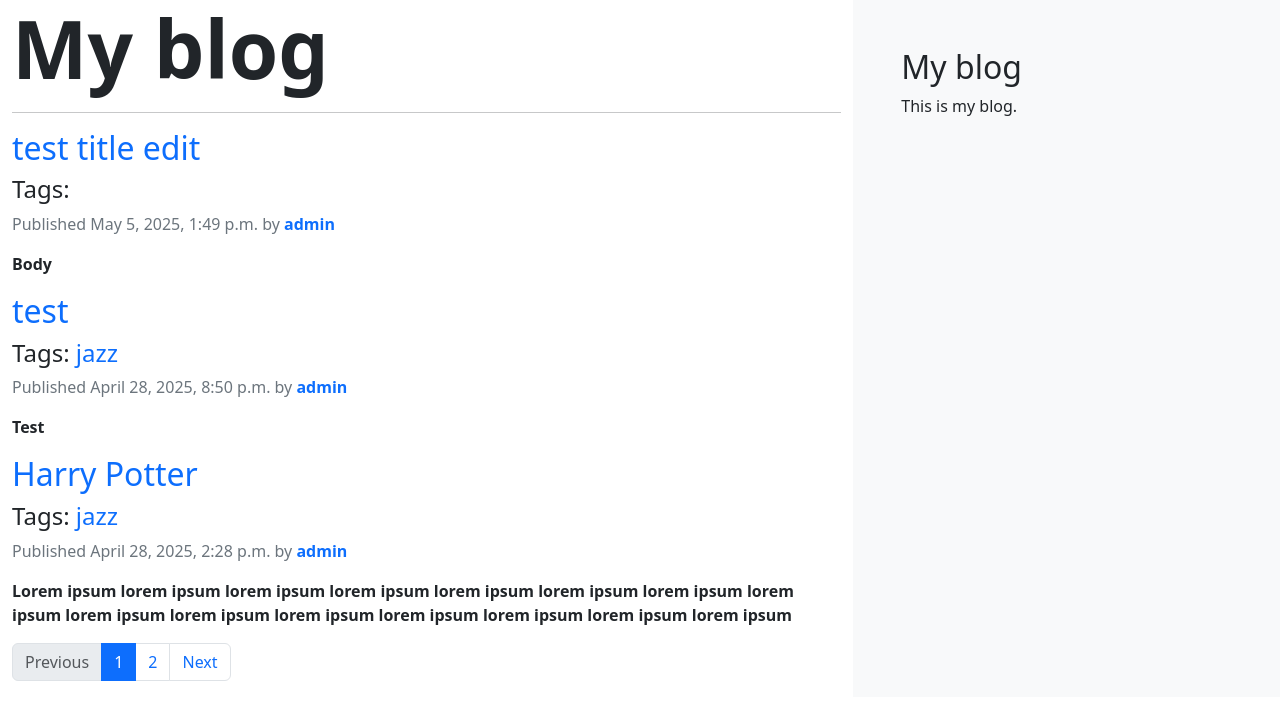
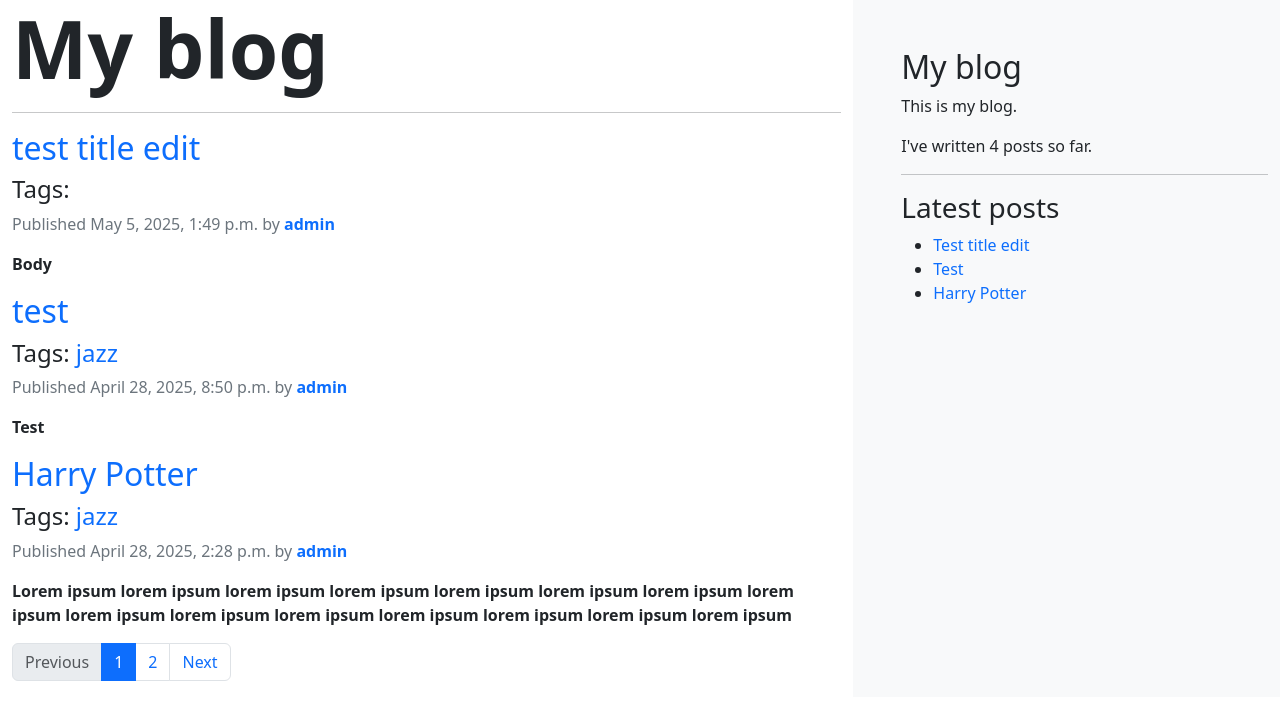
Before and after one commit to dmurawski/blog_render, a Django app: page /blog/ in a window 1280 px wide. Shown: the top 720 px of the page. Run offline with Django 5.2, Linux system fonts and the light colour scheme; data comes from the database, SQL or seed files in the repository; parts of the project's set-up code (start-up, migrations or seed data) failed here and were passed over.

Commit message:
add simple custom template tags

```diff
--- a/project_1/blog/templates/blog/_base.html
+++ b/project_1/blog/templates/blog/_base.html
@@ -1,3 +1,4 @@
+{% load blog_tags %}
 {% load static %}
 <!DOCTYPE html>
 <html lang="en">
@@ -22,7 +23,10 @@
             <div id="sidebar" class="col-4 bg-light pt-5 ps-5">
                 <h2>My blog</h2>
                 <p>This is my blog.</p>
-
+                <p>I've written {% total_posts %} posts so far.</p>
+                <hr>
+                <h3>Latest posts</h3>
+                {% show_latest_posts 3%}
             </div>
         </div>
     </div>
--- /dev/null
+++ b/project_1/blog/templates/blog/post/latest_posts.html
@@ -0,0 +1,11 @@
+<ul>
+    {% for post in latest_posts %}
+
+    <li>
+        <a class="text-decoration-none text-primary" href="{{ post.get_absolute_url }}">
+            {{post.title|capfirst }}
+        </a>
+    </li>
+
+    {% endfor %}
+</ul>
--- /dev/null
+++ b/project_1/blog/templatetags/blog_tags.py
@@ -0,0 +1,16 @@
+from django import template
+
+from ..models import Post
+
+register = template.Library()
+
+
+@register.simple_tag
+def total_posts():
+    return Post.published.count()
+
+
+@register.inclusion_tag("blog/post/latest_posts.html")
+def show_latest_posts(count=5):
+    latest_posts = Post.published.order_by("-publish")[:count]
+    return {"latest_posts": latest_posts}
```
Also changed, not shown: project_1/blog/templatetags/__init__.py (added).
